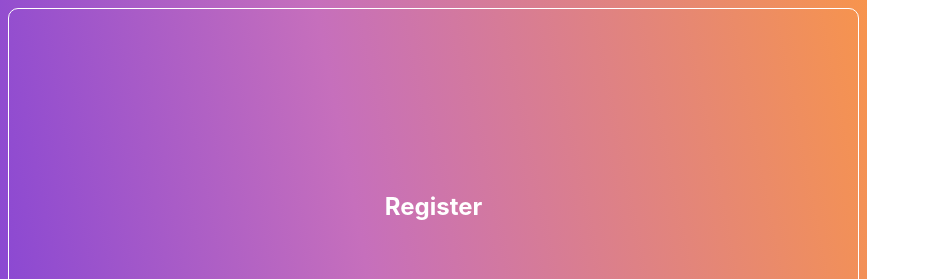
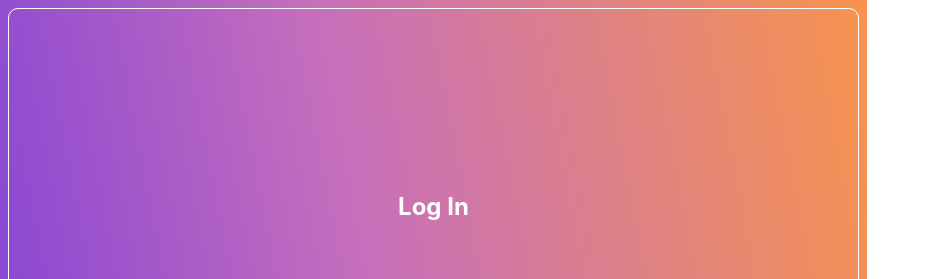
Before and after one commit to ALLHUBS-Jan-2024-Liftoff/The-Coding-Sharks, a React (Vite) app in the folder The-Coding-Sharks-UI/: page / in a window 1280 px wide. Shown: the top 279 px of the page, without its empty margins (0-930 px from the left). Built offline with nearby package versions, Linux system fonts and the light colour scheme.

Commit message:
Changed h2 on Login from Register to Log ignored

```diff
--- a/The-Coding-Sharks-UI/src/Login.jsx
+++ b/The-Coding-Sharks-UI/src/Login.jsx
@@ -11,7 +11,7 @@ export const Login = (props) => {
 
     return (
         <div className="auth-form-container">
-            <h2>Register</h2>
+            <h2>Log In</h2>
             <form className="login-form" onSubmit={handleSubmit}>
                 <label htmlFor="email">email</label>
                 <input value={email} onChange={(e) => setEmail(e.target.value)}type="email" placeholder="youremail@gmail.com" id="email" name="email" />
```
